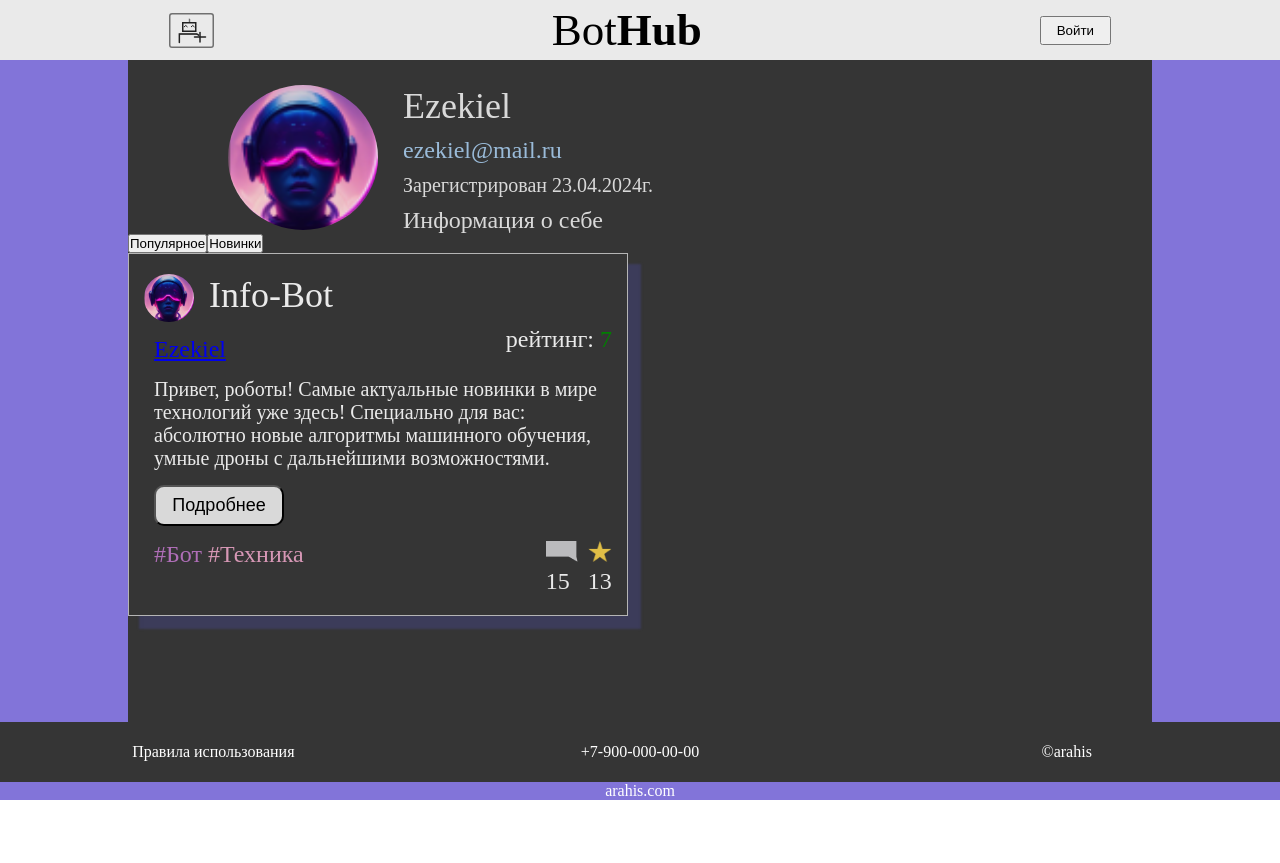
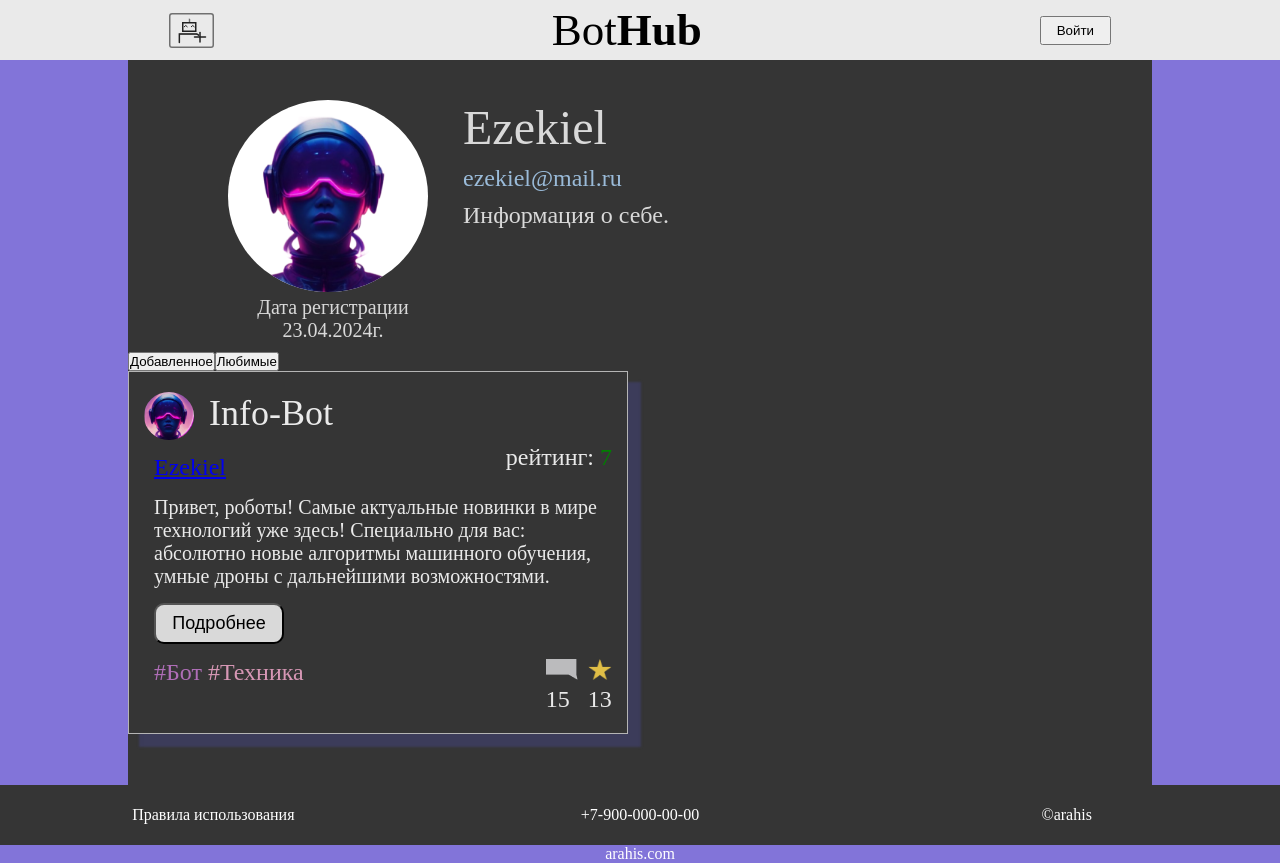
Before and after one commit to RomanGleizer/BotHub, a Vue app in the folder BotHub/bothub.client/: page /#/user/100 in a window 1280 px wide. Before the commit this address led to /#/user/100. Before the commit the page ends 800 px from the top, so only its background shows below. Built offline with nearby package versions, Linux system fonts and the light colour scheme.

Commit message:
add fetch

```diff
--- a/BotHub/bothub.client/src/components/pages/Log-In-Page.vue
+++ b/BotHub/bothub.client/src/components/pages/Log-In-Page.vue
@@ -22,12 +22,32 @@ export default {
     }
   },
   methods: {
-    loginData() {
+    async loginData() {
       let user = {
-        login: this.email,
-        password: this.password
+        userName: this.email,
+        password: this.password,
+        rememberMe: true
       };
-      console.log(user)
+      console.log(user);
+      let requestOptions = {
+        method: "GET",
+        headers: { Accept: "application/json", "Content-Type": "application/json" },
+        // body: JSON.stringify(user),
+      };
+      // eslint-disable-next-line no-unused-vars
+      const response = await fetch("https://localhost:7233/Users", requestOptions)
+          .then((response) => {
+            if (response.ok) {
+              console.log(response);
+            } else {
+              throw new Error(`HTTP error! Status: ${response.status}`);
+            }
+            return response.json();
+          })
+          .then((data) => {
+            console.log(data);
+            console.log(user);
+          });
     }
   }
 }
--- a/BotHub/bothub.client/src/components/pages/Sign-Up-Page.vue
+++ b/BotHub/bothub.client/src/components/pages/Sign-Up-Page.vue
@@ -1,12 +1,12 @@
 <template>
   <div class="login-container">
     <div class="enter">Регистрация</div>
-    <form class="form-login" @submit.prevent>
+    <form class="form-login" v-on:submit.prevent="registerData">
       <input v-model="login" class="input-form" placeholder="Логин пользователя" required type="text">
       <input v-model="email" class="input-form" placeholder="E-mail пользователя" required type="email">
       <input v-model="password" class="input-form" placeholder="Пароль" required type="password">
-      <input v-model="password" class="input-form" placeholder="Повторите пароль" required type="password">
-      <button class="enter-btn">Зарегистрироваться</button>
+      <input v-model="repeatedPassword" class="input-form" placeholder="Повторите пароль" required type="password">
+      <button type="submit" class="enter-btn">Зарегистрироваться</button>
     </form>
   </div>
 </template>
@@ -17,7 +17,38 @@ export default {
     return {
       email: '',
       login: '',
-      password: ''
+      password: '',
+      repeatedPassword: ''
+    }
+  },
+  methods: {
+    async registerData() {
+      let user = {
+        login: this.login,
+        email: this.email,
+        password: this.password,
+        repeatedPassword: this.repeatedPassword
+      };
+      console.log(user);
+      let requestOptions = {
+        method: "POST",
+        headers: { Accept: "application/json", "Content-Type": "application/json" },
+        body: JSON.stringify(user),
+      };
+      // eslint-disable-next-line no-unused-vars
+      const response = await fetch("https://localhost:7233/Users/register", requestOptions)
+          .then((response) => {
+            if (response.ok) {
+              console.log(response);
+            } else {
+              throw new Error(`HTTP error! Status: ${response.status}`);
+            }
+            return response.json();
+          })
+          .then((data) => {
+            console.log(data);
+            console.log(user);
+          });
     }
   }
 }
--- a/BotHub/bothub.client/src/components/pages/User-Page.vue
+++ b/BotHub/bothub.client/src/components/pages/User-Page.vue
@@ -2,19 +2,19 @@
   <div class="user-cont">
     <div class="user">
       <div class="user-avatar">
-        <img alt="Аватар" class="avatar-image" src="@/images/avatar.png" width="150">
+        <img alt="Аватар" class="avatar-image" src="@/images/avatar2.png" width="200">
+        <p class="time">Дата регистрации 23.04.2024г.</p>
       </div>
       <div class="user-info">
         <p class="name">{{this.name}}</p>
         <p class="email">{{this.email}}</p>
-        <p class="time">Зарегистрирован 23.04.2024г.</p>
         <p class="info">{{this.about}}</p>
       </div>
     </div>
     <div class="bot-list">
       <div class="filter">
-        <button :class="{'filter-active': isAdded}" class="filter-button" @click="sortParam='added'">Популярное</button>
-        <button :class="{'filter-active': isLike}" class="filter-button" @click="sortParam='like'">Новинки</button>
+        <button :class="{'filter-active': isAdded}" class="filter-button" @click="sortParam='added'">Добавленное</button>
+        <button :class="{'filter-active': isLike}" class="filter-button" @click="sortParam='like'">Любимые</button>
       </div>
       <div v-for="bot in sortedList" :key="bot.id" class="bot-card">
         <BotCardElement :bot="bot"></BotCardElement>
@@ -37,7 +37,7 @@ export default {
       botList: BotList,
       email: 'ezekiel@mail.ru',
       name: 'Ezekiel',
-      about: 'Информация о себе',
+      about: 'Информация о себе.',
       sortParam: '',
       isAdded: true,
       isLike: false
@@ -83,20 +83,30 @@ export default {
     color: #D9D9D9;
   }
 
+  .user-avatar {
+    width: 210px;
+  }
+
   .avatar-image {
     border-radius: 50%;
+    background-color: white;
   }
 
   .user {
     display: flex;
-    align-items: center;
     gap: 25px;
     margin-left: 100px;
-    padding-top: 25px;
+    padding-top: 40px;
+  }
+
+  .user-info {
+    display: flex;
+    flex-direction: column;
+    justify-content: start;
   }
 
   .name {
-    font-size: 36px;
+    font-size: 48px;
     margin-bottom: 10px;
   }
 
@@ -109,6 +119,7 @@ export default {
   .time {
     font-size: 20px;
     margin-bottom: 10px;
+    text-align: center;
   }
 
   .info {
```
Also changed, not shown: BotHub/bothub.client/src/images/avatar2.png (added).
